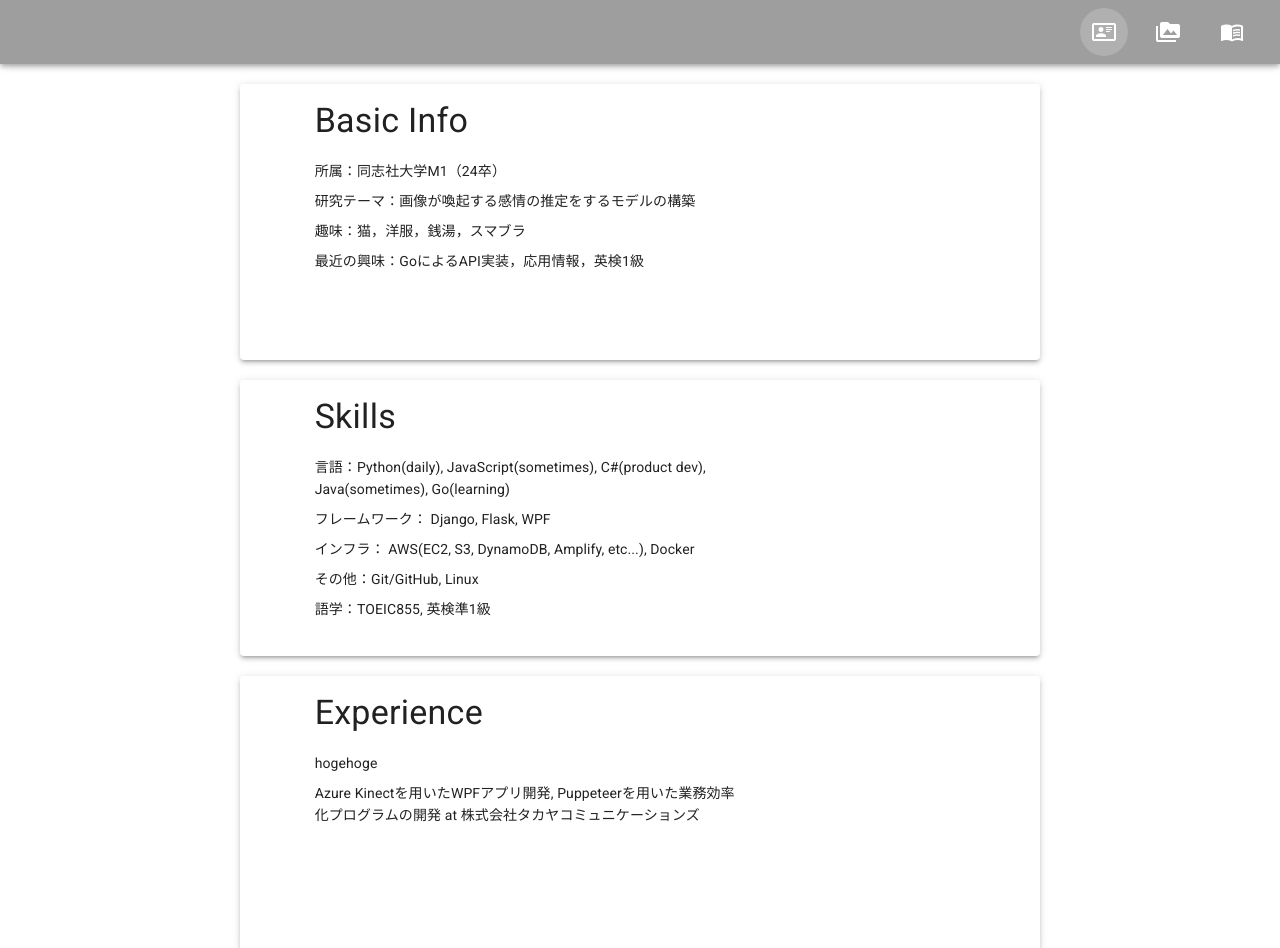
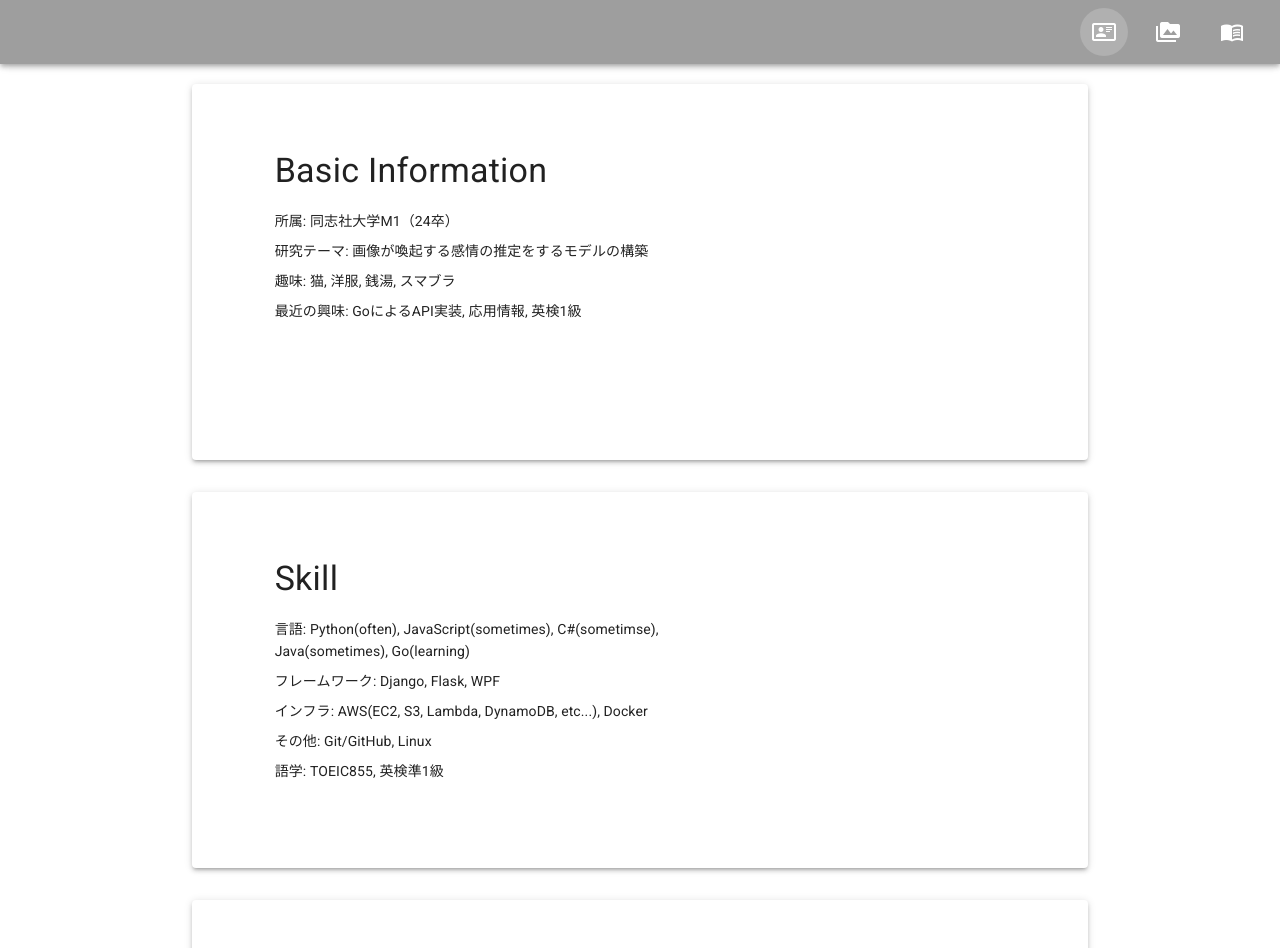
Before and after one commit to Be3751/Be3751.github.io, a Vue app: page /mypage/about in a window 1280 px wide. Shown: the top 948 px of the page. Built offline with nearby package versions, Linux system fonts and the light colour scheme.

Commit message:
fill blank sentences with texts

```diff
--- a/src/components/About.vue
+++ b/src/components/About.vue
@@ -1,10 +1,10 @@
 <template>
-  <v-container class="d-flex justify-center">
+  <v-container class="d-flex justify-center" style="height: 1000px; max-width: 2400px;">
       <v-list>
       <v-list-item v-for="(item, index) in items" :key="index">
-        <v-card elevation="3" width="800" class="mb-5">
+        <v-card elevation="3" width="70vw" class="mb-8">
           <v-row
-            style="height: 300px;"
+            style="height: 400px;"
             justify="center" align-content="center"
           >
             <v-col cols="7">
@@ -14,6 +14,8 @@
               <v-card-text v-text="item.text3" class="pt-1 pb-1"></v-card-text>
               <v-card-text v-text="item.text4" class="pt-1 pb-1"></v-card-text>
               <v-card-text v-text="item.text5" class="pt-1 pb-1"></v-card-text>
+              <v-card-text v-text="item.text6" class="pt-1 pb-1"></v-card-text>
+              <v-card-text v-text="item.text7" class="pt-1 pb-1"></v-card-text>
             </v-col>
             <v-col cols="3" class="d-flex justify-center mr-5" style="height: 300px">
               <v-img :src="item.imgSrc" max-width="180" max-height="180" aspect-ratio="4/4" style="margin-top:30px"></v-img>
@@ -34,27 +36,31 @@
     data: () => ({
       items: {
         item1: {
-          name: "Basic Info",
-          text1: "所属：同志社大学M1（24卒）",
-          text2: "研究テーマ：画像が喚起する感情の推定をするモデルの構築",
-          text3: "趣味：猫，洋服，銭湯，スマブラ",
-          text4: "最近の興味：GoによるAPI実装，応用情報，英検1級",
+          name: "Basic Information",
+          text1: "所属: 同志社大学M1（24卒）",
+          text2: "研究テーマ: 画像が喚起する感情の推定をするモデルの構築",
+          text3: "趣味: 猫, 洋服, 銭湯, スマブラ",
+          text4: "最近の興味: GoによるAPI実装, 応用情報, 英検1級",
           imgSrc: require('@/assets/img/gura_icon.png')
         },
         item2: {
-          name: "Skills",
-          text1: "言語：Python(daily), JavaScript(sometimes), C#(product dev), Java(sometimes), Go(learning)",
-          text2: "フレームワーク： Django, Flask, WPF",
-          text3: "インフラ： AWS(EC2, S3, DynamoDB, Amplify, etc...), Docker",
-          text4: "その他：Git/GitHub, Linux",
-          text5: "語学：TOEIC855, 英検準1級",
+          name: "Skill",
+          text1: "言語: Python(often), JavaScript(sometimes), C#(sometimse), Java(sometimes), Go(learning)",
+          text2: "フレームワーク: Django, Flask, WPF",
+          text3: "インフラ: AWS(EC2, S3, Lambda, DynamoDB, etc...), Docker",
+          text4: "その他: Git/GitHub, Linux",
+          text5: "語学: TOEIC855, 英検準1級",
           imgSrc: require('@/assets/img/vue_logo.png')
         },
         item3: {
           name: "Experience",
-          text1: "hogehoge",
-          text2: "Azure Kinectを用いたWPFアプリ開発, Puppeteerを用いた業務効率化プログラムの開発 at 株式会社タカヤコミュニケーションズ",
-          text3: "",
+          text1: "大学の講義やPyConJP主催のセミナーを通じてプログラミング学習の開始/学部1年, 2018年",
+          text2: "弊学文化祭アプリの開発/学部2年, 2019年",
+          text3: "ケンブリッジ大学短期留学プログラムへの参加/学部2年, 2019年",
+          text4: "英語学習に注力, オンライン型英語レッスン事業の開始/学部3年, 2020年",
+          text5: "ジャスチャー判定を用いた教育アプリの開発/学部4年, 2021年",
+          text6: "Webアプリ自動テストツールの開発/学部4年, 2021年",
+          text7: "画像が喚起する感情を推定する深層学習モデルの構築/学部4年, 2021年",
           imgSrc: require('@/assets/img/pc_logo.png')
         }
       }
```
